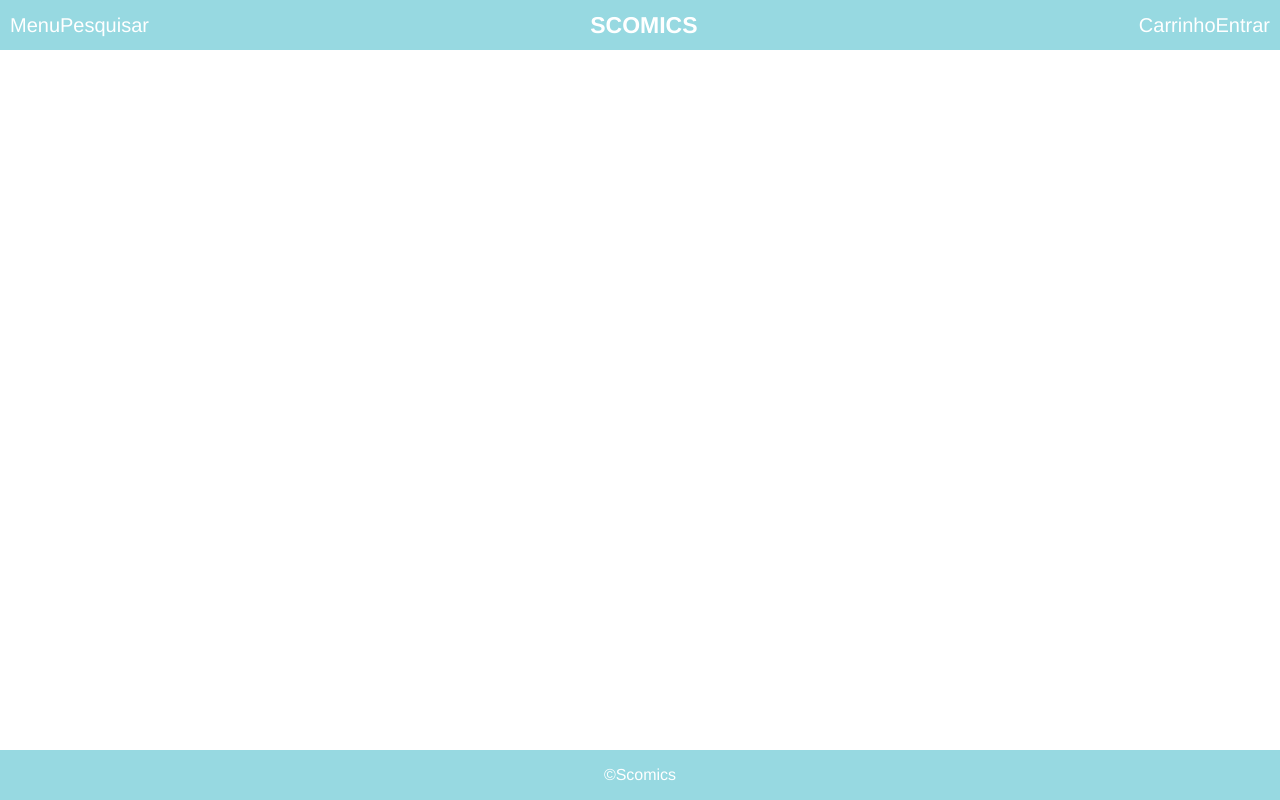
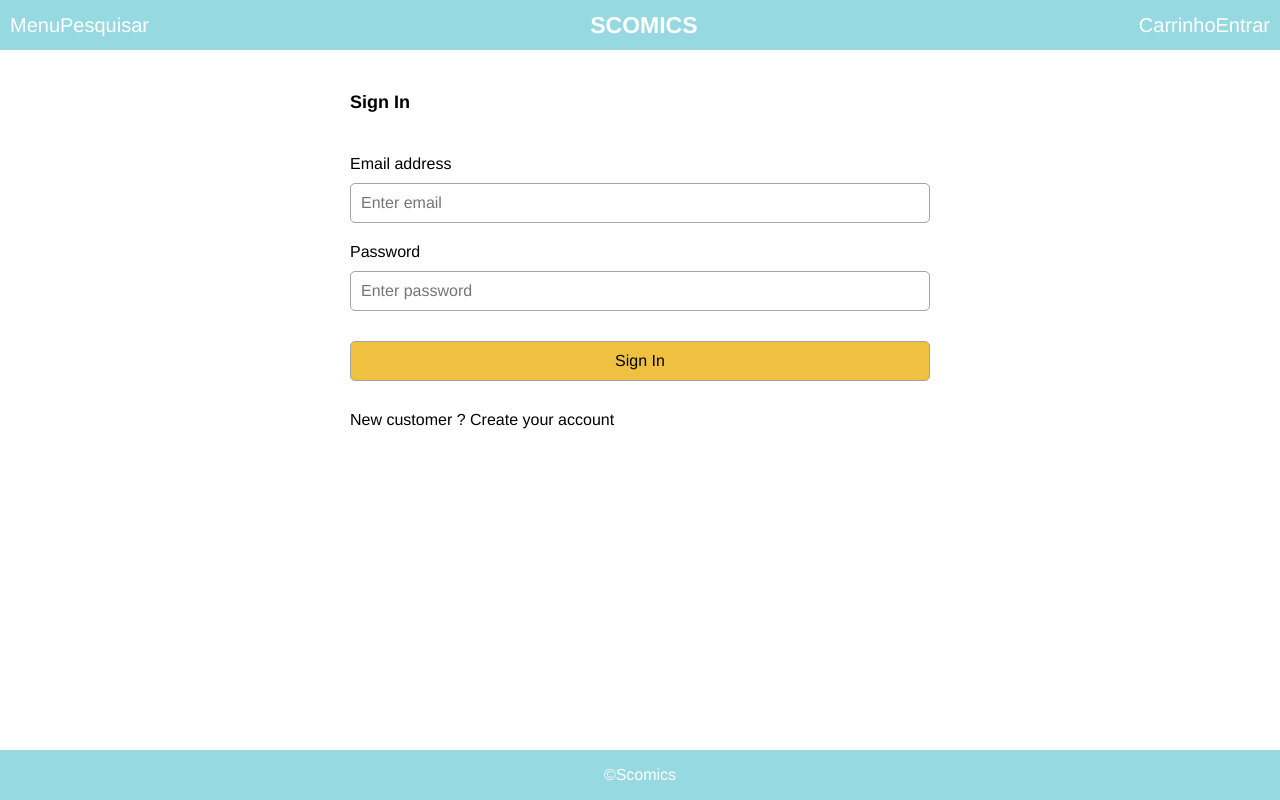
Before and after one commit to mytionbr/scomics, a React (Create React App) app in the folder client/: page /signin in a window 1280 px wide. Built offline with nearby package versions, Linux system fonts and the light colour scheme.

Commit message:
design signin screen

```diff
--- a/client/src/App.js
+++ b/client/src/App.js
@@ -4,6 +4,7 @@
 import CartScreen from "./Screens/CartScreen";
 import {Link} from 'react-router-dom'
 import { useSelector } from "react-redux";
+import SigninScreen from "./Screens/SigninScreen";
 
 function App() {
   const cart = useSelector((state)=> state.cart)
@@ -24,7 +25,7 @@
           </Link >
         </div>
         <div>
-          <Link to="cart.html">
+          <Link to="/cart">
             Carrinho
             {
               cartItems.length > 0 && (
@@ -33,10 +34,11 @@
                 </span>
               )
             }</Link >
-          <Link to="signin.html">Entrar</Link >
+          <Link to="/signin">Entrar</Link >
         </div>
       </header>
       <main>
+      <Route path="/signin" component={SigninScreen}></Route>
       <Route path="/cart/:id?" component={CartScreen}></Route>
       <Route path="/product/:id" component={ProductScreen}></Route>
       <Route path="/" component={HomeScreen} exact></Route>
--- /dev/null
+++ b/client/src/Screens/SigninScreen.js
@@ -0,0 +1,52 @@
+import React, { useState } from 'react'
+import { Link } from 'react-router-dom'
+
+export default function SigninScreen() {
+
+    const [email,setEmail] = useState('')
+    const [password,setPassword] = useState('')
+
+    const submitHandler = (e)=>{
+        e.preventDefault()
+    }
+
+    return (
+        <div>
+            <form className="form" onSubmit={submitHandler}>
+                <div>
+                    <h1>Sign In</h1>
+                </div>
+                <div>
+                <label htmlFor="email">Email address</label>
+                <input
+                    type="email"
+                    id="email"
+                    placeholder="Enter email"
+                    required
+                    onChange={(e)=> setEmail(e.target.value)}/>
+                </div>
+                <div>
+                <label htmlFor="email">Password</label>
+                <input
+                    type="password"
+                    id="password"
+                    placeholder="Enter password"
+                    required
+                    onChange={(e)=> setPassword(e.target.value)}/>
+                </div>
+                <div>
+                    <label />
+                    <button className="primary" type="submit">
+                        Sign In
+                    </button>
+                </div>
+                <div>
+                    <label/>
+                    <div>
+                        New customer ? <Link to="/register">Create your account</Link>
+                    </div>
+                </div>
+            </form>
+        </div>
+    )
+}
--- a/client/src/index.css
+++ b/client/src/index.css
@@ -251,3 +251,19 @@
   color: #a02020;
   background-color: #ffe0e0e0;
 }
+
+/* Form */
+.form{
+  max-width: 60rem;
+  margin: 0 auto;
+}
+
+.form > div {
+  display: flex;
+  flex-direction: column;
+  margin: 1rem
+}
+.form label{
+  margin: 1rem 0;
+  display:block;
+}
```
